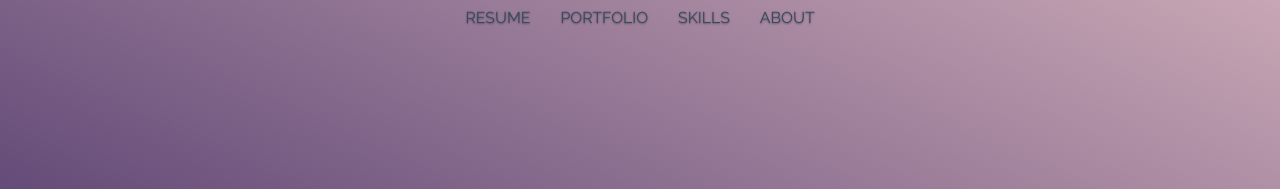
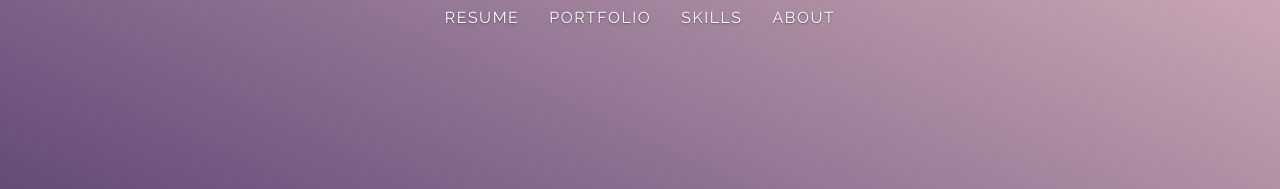
Before and after one commit to jcork4real/personal-portfolio-website, a plain HTML site: page index.html in a window 1280 px wide. Shown: the top 189 px of the page. Drawn offline with nearby package versions, Linux system fonts and the light colour scheme; animation ran at ten frames a second.

Commit message:
link update

```diff
--- a/style.css
+++ b/style.css
@@ -110,7 +110,10 @@ a {
 }
 
 .main-nav a {
-	color: #34495e;
+    /* color: #34495e; */
+    color: white;
+    font-weight: 400;
+    letter-spacing: 0.1em;
 	font-size: .99em;
 }
 
```
